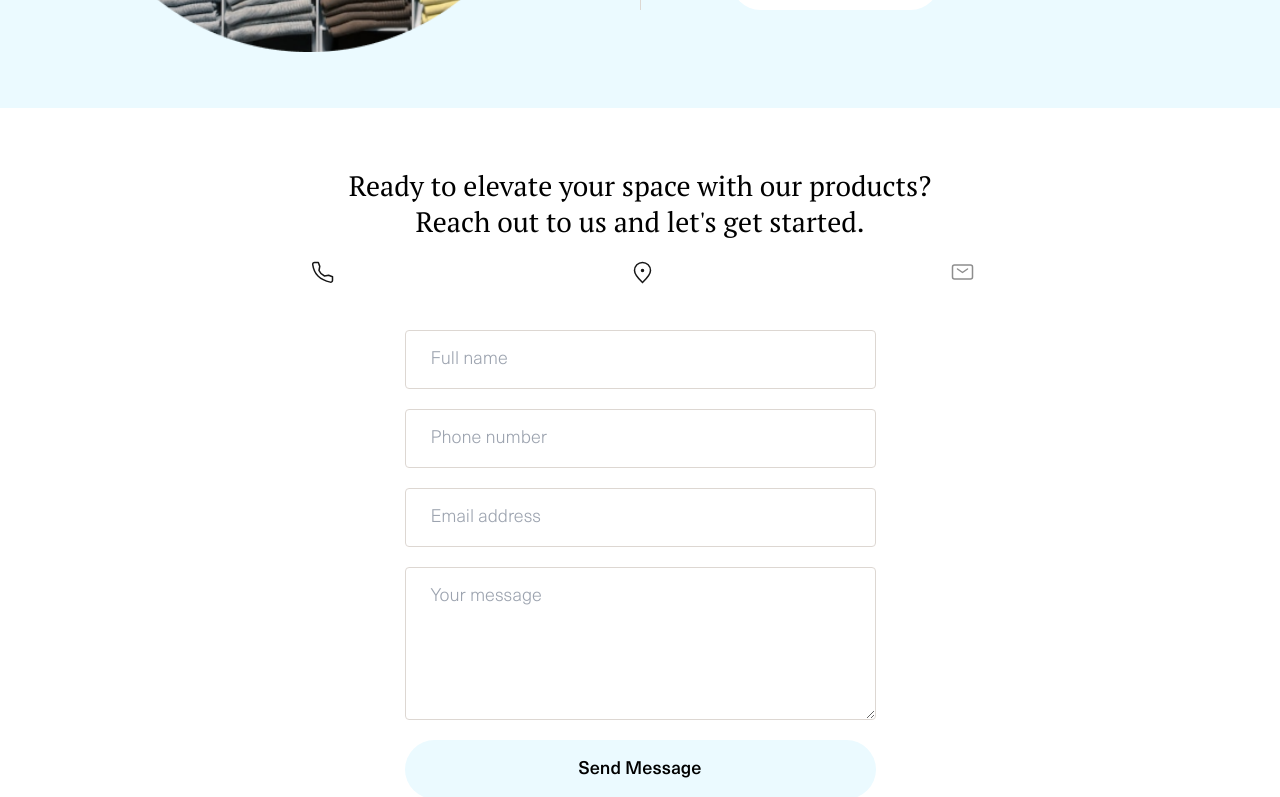
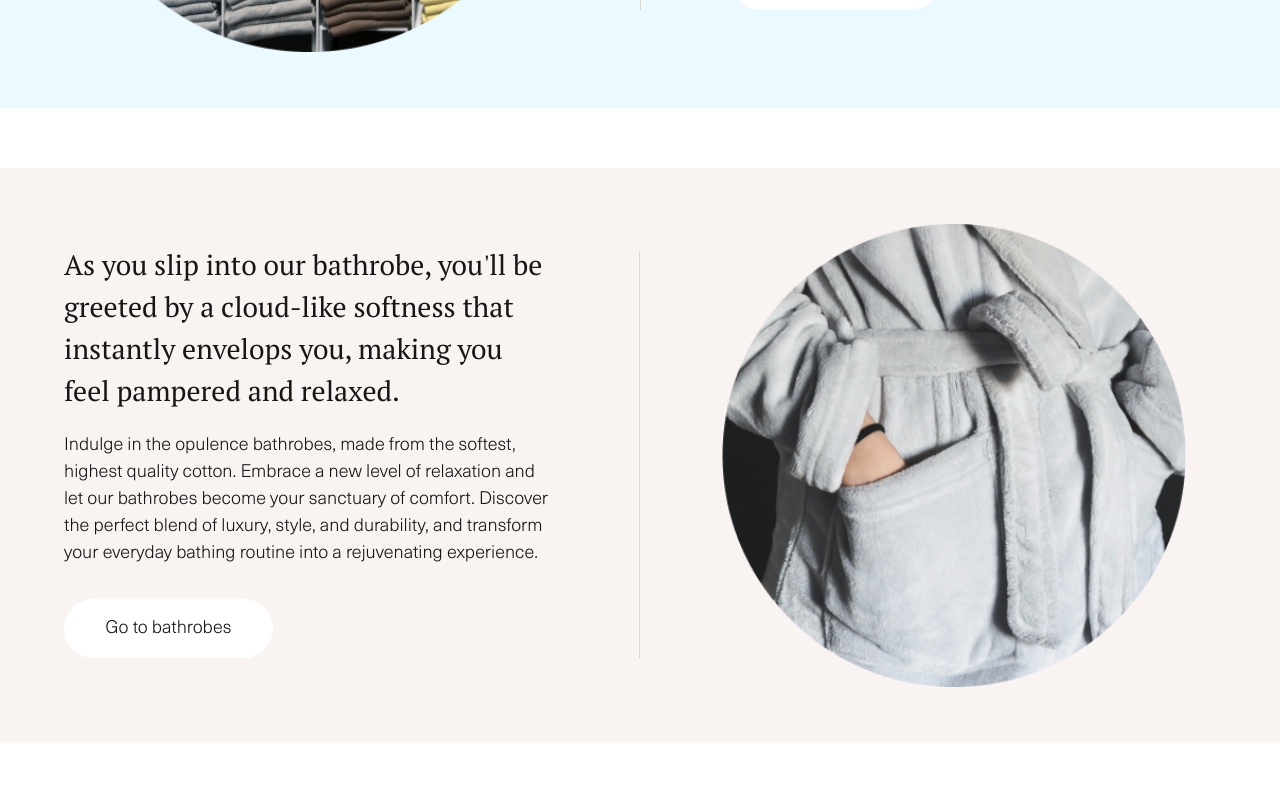
Before and after one commit to RowshenN/AmulYyldyz, a React (Create React App) app: page /homepage in a window 1280 px wide. Shown: the part 2960-3757 px from the top of the page. Built offline with nearby package versions, Linux system fonts and the light colour scheme; no server answers.

Commit message:
added one more category to the homepage

```diff
--- a/src/pages/homepage/Homepage.jsx
+++ b/src/pages/homepage/Homepage.jsx
@@ -19,11 +19,12 @@ import img1 from "../../images/home-img1.png";
 import Slider from "react-slick";
 import { Carousel } from "antd";
 import { BASE_URL, axiosInstance } from "../../utils/axiosIntance";
+import Section6 from "./Section6/Section6";
 const Homepage = (props) => {
   const { dil } = useContext(Context);
   const slider = useRef(null);
   const [banners, setBanners] = useState([]);
-  AOS.init({ duration: 700, delay: 150 });
+  AOS.init({ duration: 700, delay: 150});
 
   useEffect(() => {
     getBanner();
@@ -110,6 +111,7 @@ const Homepage = (props) => {
       <Section3 />
       <Section4 />
       <Section5 />
+      <Section6 />
       <ContactForm />
       <Footer />
     </div>
--- /dev/null
+++ b/src/pages/homepage/Section6/Section6.css
@@ -0,0 +1,131 @@
+.section6Conatiner {
+    display: flex;
+    align-items: center;
+    height: fit-content;
+    width: 100%;
+    background-color: #F9F4F1;
+    margin-bottom: 56px;
+}
+
+.section6div {
+    padding-top: 56px;
+    padding-bottom: 56px;
+    height: fit-content;
+    width: 90%;
+    margin: 0 auto;
+    display: flex;
+    align-items: center;
+    justify-content: space-between;
+}
+
+@media only screen and (max-width: 50em) {
+    .section6div {
+        flex-wrap: wrap;
+    }
+}
+
+.section6TextDiv {
+    width: 50%;
+    display: inline-flex;
+    flex-direction: column;
+    align-items: flex-start;
+    justify-content: center;
+    height: fit-content;
+    border-right: 1px solid #DDD7D2;
+    padding-right: 130px;
+}
+
+@media only screen and (max-width: 84.375em) {
+    .section6TextDiv {
+        padding-right: 90px;
+    }
+}
+
+@media only screen and (max-width: 75em) {
+    .section6TextDiv {
+        padding-right: 50px;
+    }
+}
+
+@media only screen and (max-width: 50em) {
+    .section6TextDiv {
+        border-right: none;
+        width: 100%;
+        padding-bottom: 24px;
+        align-items: center;
+        padding-right: 0px;
+    }
+}
+
+.section6h3 {
+    font-size: 28px;
+    font-family: "pts";
+    font-weight: 400;
+    line-height: 150%;
+    margin-top: -8px;
+    color: #161616;
+    padding-bottom: 20px;
+}
+
+.section6text {
+    font-family: "neue-light";
+    font-size: 18px;
+    line-height: 150%;
+    color: #161616;
+    padding-bottom: 15px;
+}
+
+.section6button {
+    width: 209px;
+    height: 59px;
+    background-color: #fff;
+    border-radius: 120px;
+    border: none;
+    cursor: pointer;
+    transition: all .2s;
+    margin-top: 17px;
+    transition: all .3s;
+}
+
+.section6button:hover {
+    transform: translateY(-3px);
+    box-shadow: 0 10px 15px rgba(0, 0, 0, .3);
+}
+
+.section6button:active {
+    box-shadow: 0px 0px 5px rgba(0, 0, 0, .3);
+    transform: translateY(2px);
+}
+
+.section6butontext {
+    font-family: "neue-light";
+    font-size: 18px;
+    color: #161616;
+}
+
+.section6ImgDiv {
+    width: 50%;
+    display: flex;
+    align-items: center;
+    justify-content: flex-end;
+    padding-right: 30px;
+}
+
+@media only screen and (max-width: 50em) {
+    .section6ImgDiv {
+        width: 100%;
+        justify-content: center;
+    }
+}
+
+.section6Img {
+    width: 85%;
+    object-fit: contain;
+}
+
+@media only screen and (max-width: 50em) {
+    .section6Img {
+        width: 75%;
+        object-fit: contain;
+    }
+}
--- /dev/null
+++ b/src/pages/homepage/Section6/Section6.jsx
@@ -0,0 +1,34 @@
+import React, {useContext} from 'react'
+import { useNavigate } from 'react-router-dom'
+
+import { Context } from '../../../context/Context'
+
+import './Section6.css'
+import img from '../../../images/bathropes.png'
+
+const Section6 = () => {
+  const {dil} = useContext(Context)
+  const navigate = useNavigate();
+  return (
+    <div className="section6Conatiner">
+    <div className="section6div">
+     <div className="section6TextDiv">
+       <h3 className='section6h3' data-aos="fade-up">
+          {dil === "RU" ? "Когда вы наденете наш купальный халат, вас встретит подобная облаку мягкость, которая мгновенно окутает вас, заставляя вас чувствовать себя избалованным и расслабленным."
+          : "As you slip into our bathrobe, you'll be greeted by a cloud-like softness that instantly envelops you, making you feel pampered and relaxed."}
+        </h3>
+        <p className='section6text' data-aos="fade-down" >{dil === "RU" ? "Побалуйте себя роскошными купальными халатами, изготовленными из мягчайшего хлопка высочайшего качества. Откройте для себя новый уровень релаксации и позвольте нашим халатам стать вашим убежищем комфорта. Откройте для себя идеальное сочетание роскоши, стиля и долговечности и превратите ежедневное купание в омолаживающее приключение."
+        : "Indulge in the opulence bathrobes, made from the softest, highest quality cotton. Embrace a new level of relaxation and let our bathrobes become your sanctuary of comfort. Discover the perfect blend of luxury, style, and durability, and transform your everyday bathing routine into a rejuvenating experience. "}
+        </p>
+        <button className="section6button" data-aos="zoom-out" onClick={() => navigate("/products")}><span className="section6butontext">{dil === "RU" ? "Перейти к халатам" : "Go to bathrobes"}</span></button>
+      </div>
+
+      <div className="section6ImgDiv" data-aos="fade-left">
+        <img src={img} alt="img" className='section6Img' />
+      </div>
+    </div>
+  </div>
+  )
+}
+
+export default Section6
--- a/src/pages/homepage/section3/Section3.jsx
+++ b/src/pages/homepage/section3/Section3.jsx
@@ -9,7 +9,6 @@ const Section3 = () => {
   const {dil} = useContext(Context)
   const navigate = useNavigate();
   return (
-    <div>
       <div className="section3Conatiner">
         <div className="section3div">
          <div className="section3TextDiv">
@@ -23,12 +22,11 @@ const Section3 = () => {
             <button className="section3button" data-aos="zoom-out" onClick={() => navigate("/products")}><span className="section3butontext">{dil === "RU" ? "Перейти к простыням" : "Go to bedsheets"}</span></button>
           </div>
 
-          <div className="section3ImgDiv" data-aos="zoom-out">
+          <div className="section3ImgDiv" data-aos="fade-left">
             <img src={img} alt="img" className='section3Img' />
           </div>
         </div>
       </div>
-    </div>
   )
 }
 
```
Also changed, not shown: src/images/bathropes.png (added).
